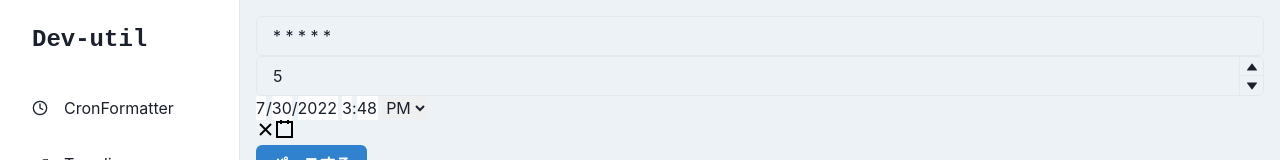
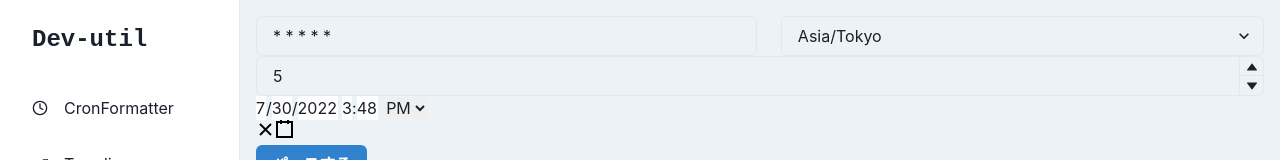
Before and after one commit to iwahara/dev-util, a React (Create React App) app: page / in a window 1280 px wide. Shown: the top 160 px of the page. Built offline with nearby package versions, Linux system fonts and the light colour scheme.

Commit message:
タイムゾーンを選ぶ雛形だけ

```diff
--- a/src/components/CronParser.tsx
+++ b/src/components/CronParser.tsx
@@ -1,6 +1,8 @@
 import React, { useState } from 'react';
 import { invoke } from '@tauri-apps/api/tauri';
 import { Button } from '@chakra-ui/react';
+import { Select } from '@chakra-ui/react'
+import { Stack, HStack, VStack } from '@chakra-ui/react'
 import DateTimePicker from 'react-datetime-picker';
 import { formatISO } from 'date-fns'
 import { utcToZonedTime } from 'date-fns-tz'
@@ -25,13 +27,16 @@ function CronParser(){
     const dummy :string[] = [];
     const defaultCron = "* * * * *";
     const defaultCount = 5;
+    const defaultTimeZone = "Asia/Tokyo";
     const [nextList, setNextList] = useState(dummy);
     const [targetDate, setTargetDate] = useState(new Date());
     const [cron, setCron] = useState(defaultCron);
     const [count, setCount] = useState(defaultCount)
+    const [timezone, setTimeZone] = useState(defaultTimeZone);
 
     function commandCronFormatter(){
-        const jstDate = utcToZonedTime(targetDate, 'Asia/Tokyo')
+        console.log(timezone);
+        const jstDate = utcToZonedTime(targetDate, timezone)
         console.log(formatISO(jstDate));
         invoke<string[]>('command_cron_formatter',{msg:{cron:cron, now:formatISO(jstDate),count:count}}).then(message => {
             setNextList(message);
@@ -42,8 +47,13 @@ function CronParser(){
 
     return (
         <div>
-            <Input colorScheme='blue' defaultValue={defaultCron} onChange={(event) => setCron(event.target.value)}>
-            </Input>
+            <HStack spacing='24px'>
+                <Input colorScheme='blue' defaultValue={defaultCron} onChange={(event) => setCron(event.target.value)}>
+                </Input>
+                <Select onChange={(event) => setTimeZone(event.target.value)}>
+                    <option value={defaultTimeZone}>{defaultTimeZone}</option>
+                </Select>
+            </HStack>
             <NumberInput defaultValue={defaultCount} min={1} max={100} value={count} onChange={(_valueString,valueAsNumber) => setCount(valueAsNumber)} >
                 <NumberInputField />
                 <NumberInputStepper>
```
